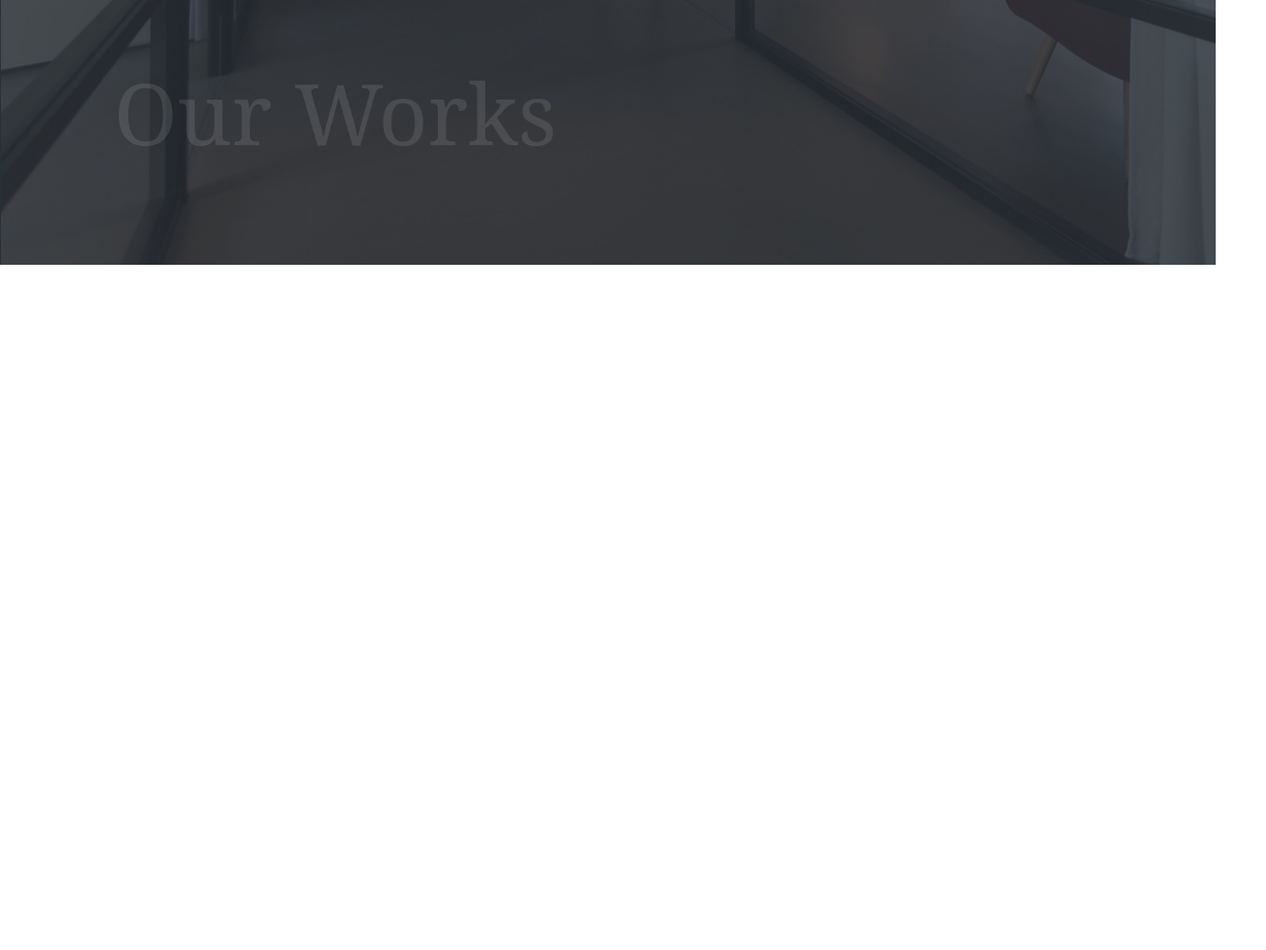
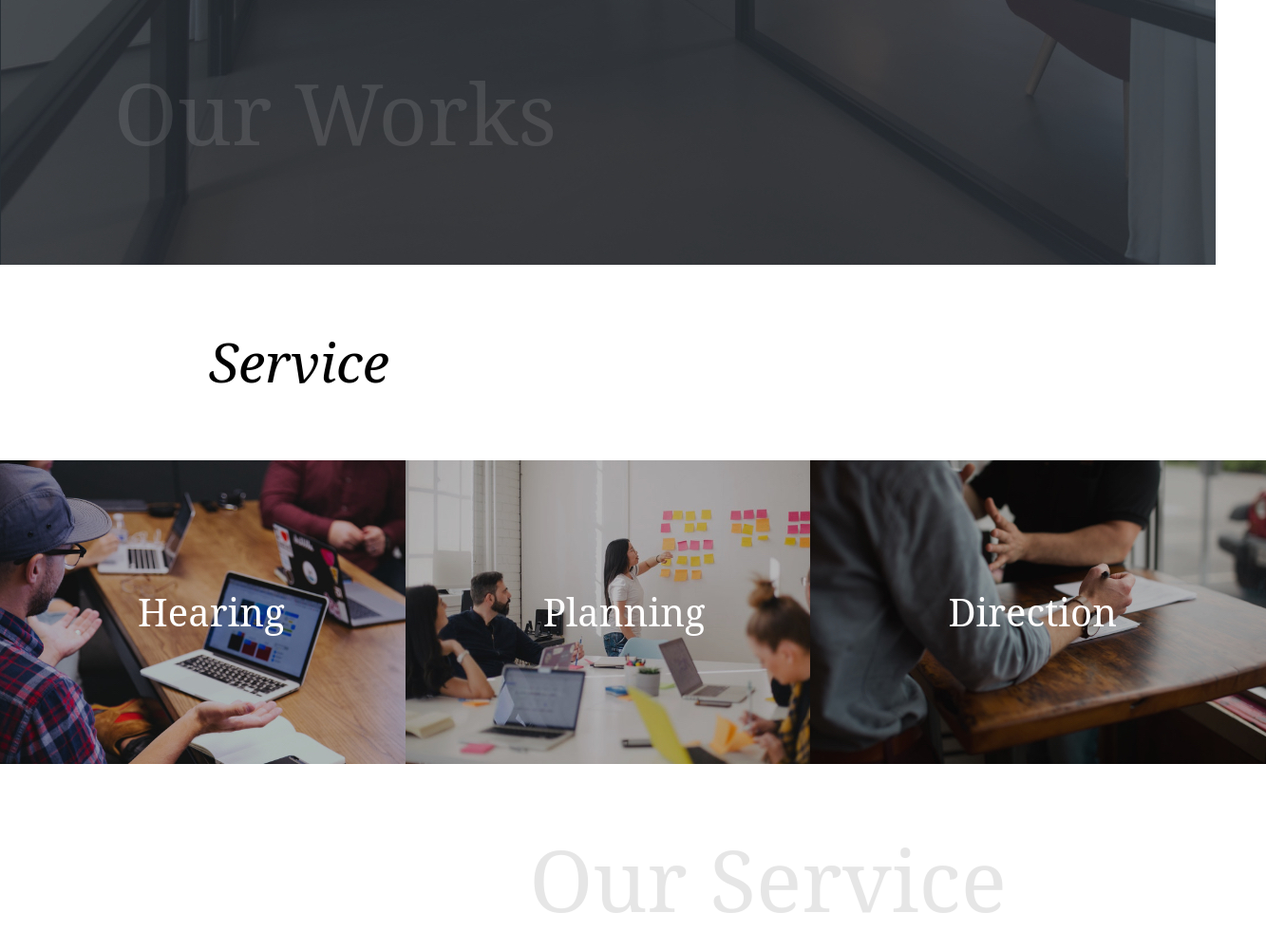
Before and after one commit to michiya-59/corporate_9, a plain HTML site: page index.html in a window 1280 px wide. Shown: the part 2338-3339 px from the top of the page at 95% size, 1333 px wide, since content can reach past the window. Before the commit the page ends 2617 px from the top, so only its background shows below. Drawn offline with nearby package versions, Linux system fonts and the light colour scheme; files whose address does not match are found by name.

Commit message:
service部分完成

```diff
--- a/css/style.scss
+++ b/css/style.scss
@@ -118,6 +118,7 @@ body{
       padding-top: 104px;
       text-align: right;
       margin-right: 245px;
+      font-style: italic;
       &::after{
         content: "";
         position: absolute;
@@ -214,3 +215,98 @@ body{
     }
   }
 }
+
+.service{
+  .service_title{
+    padding: 0 220px;
+    margin-top: 70px;
+    position: relative;
+    font-size: 3.57rem;
+    margin-bottom: 70px;
+    font-style: italic;
+  }
+  .work_items{
+    display: flex;
+    height: 320px;
+    .work_item1{
+      width: calc(100%/3);
+      cursor: pointer;
+      position: relative;
+      transition: .5s;
+      &:hover{
+        background-color: rgb(9 9 9 / 77%);
+        transition: .5s;
+      }
+      img:hover{
+        transition: .5s;
+        opacity: 0.4;
+      }
+      &::before{
+        content: 'Hearing';
+        position: absolute;
+        width: inherit;
+        height: inherit;
+        font-size: 2.5rem;
+        color: white;
+        top: 43%;
+        left: 34%;
+      }
+    }
+    .work_item2{
+      width: calc(100%/3);
+      cursor: pointer;
+      position: relative;
+      transition: .5s;
+      &:hover{
+        background-color: rgb(9 9 9 / 77%);
+        transition: .5s;
+      }
+      img:hover{
+        transition: .5s;
+        opacity: 0.4;
+      }
+      &::before{
+        content: 'Planning';
+        position: absolute;
+        width: inherit;
+        height: inherit;
+        font-size: 2.5rem;
+        color: white;
+        top: 43%;
+        left: 34%;
+      }
+    }
+    .work_item3{
+      width: calc(100%/3);
+      cursor: pointer;
+      position: relative;
+      transition: .5s;
+      &:hover{
+        background-color: rgb(9 9 9 / 77%);
+        transition: .5s;
+      }
+      img:hover{
+        transition: .5s;
+        opacity: 0.4;
+      }
+      &::before{
+        content: 'Direction';
+        position: absolute;
+        width: inherit;
+        height: inherit;
+        font-size: 2.5rem;
+        color: white;
+        top: 43%;
+        left: 34%;
+      }
+    }
+  }
+  .service_subtitle{
+    margin: 70px 0;
+    font-size: 5.625rem;
+    color: #171717;
+    opacity: 0.1;
+    padding: 0 220px;
+    text-align: right;
+  }
+}
--- a/index.html
+++ b/index.html
@@ -86,5 +86,20 @@
     </div>
     <!-- <img src="image/works-bgi@2x.jpg" alt=""> -->
   </section>
+  <section id="service" class="service">
+    <h1 class="service_title">Service</h1>
+    <div class="work_items">
+      <div class="work_item1">
+        <img src="image/service-img01@2x.jpg" alt="">
+      </div>
+      <div class="work_item2">
+        <img src="image/service-img02@2x.jpg" alt="">
+      </div>
+      <div class="work_item3">
+        <img src="image/sevice-img03@2x.jpg" alt="">
+      </div>
+    </div>
+    <h1 class="service_subtitle">Our Service</h1>
+  </section>
 </body>
 </html>
```
Also changed, not shown: css/style.css, 1 other file.
